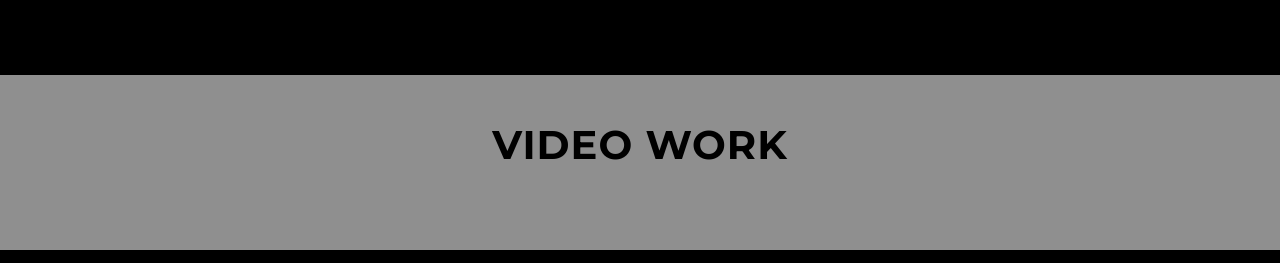
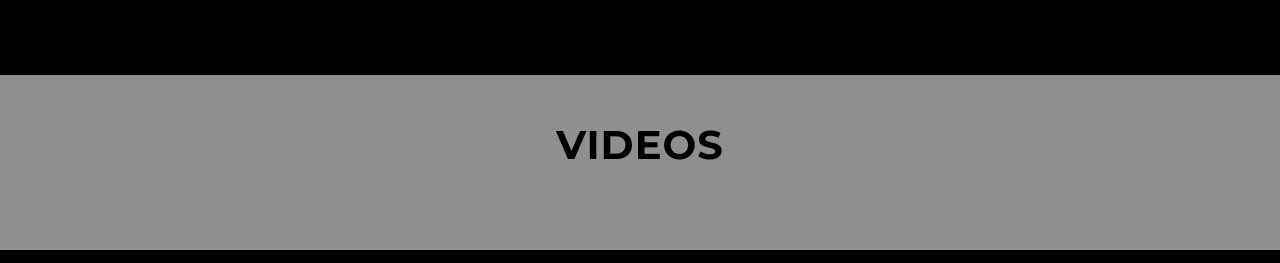
Before and after one commit to nomadoclock/nomadoclock.github.io, a website: page index.html in a window 1280 px wide. Shown: the part 3380-3643 px from the top of the page. Drawn offline with nearby package versions, Linux system fonts and the light colour scheme.

Commit message:
Changed jumbo

```diff
--- a/index.html
+++ b/index.html
@@ -384,7 +384,7 @@
             </ul>
         </div>
         <div class="jumbotron" id="jumbo2" style="margin-top : 1100px;">
-       		<h2 id="h2-2">Video Work</h2>
+       		<h2 id="h2-2">Videos</h2>
        	</div>
 		    <ul class="lb-album">
 		      <li>
```
